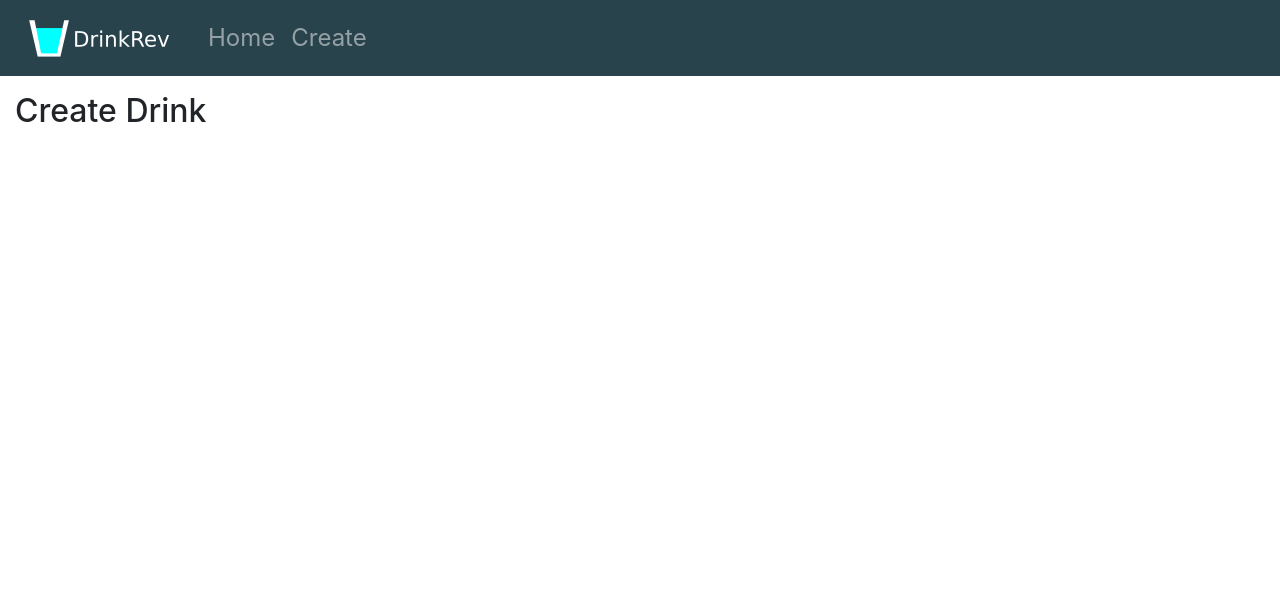
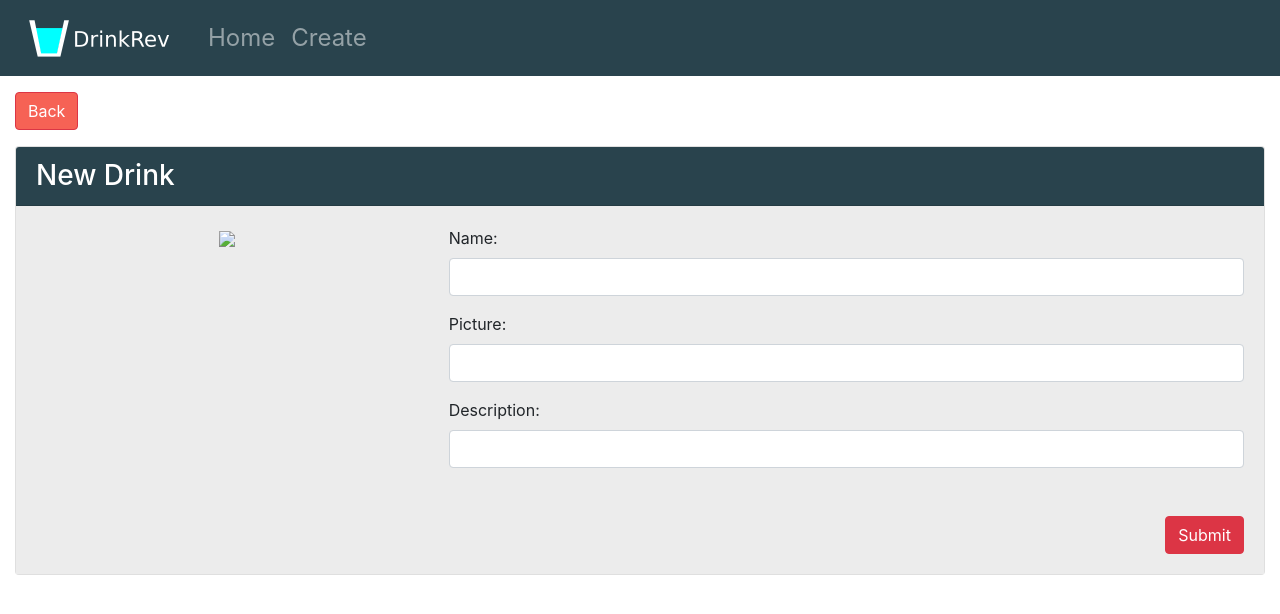
Before and after one commit to Mechasparrow/DrinkRev, a Django app: page /drinks/create-drink in a window 1280 px wide. Shown: the top 614 px of the page. Run offline with Django 3.2, Linux system fonts and the light colour scheme; some libraries are stand-ins or nearby versions.

Commit message:
drink creation

```diff
--- a/drinkreviews/static/drinkreviews/style.css
+++ b/drinkreviews/static/drinkreviews/style.css
@@ -91,3 +91,15 @@
 #drink-about-info .drink-desc {
     font-size: 2em;
 }
+
+/** Drink Creation **/
+.create-drink-view .card {
+    margin-top: 16px;
+}
+
+#new-drink-form .btn-submit {
+    margin-top: 32px;
+}
+
+
+/** Drink Review **/
--- a/drinkreviews/templates/drinkreviews/create-drink.html
+++ b/drinkreviews/templates/drinkreviews/create-drink.html
@@ -1,6 +1,55 @@
 {% extends "./web-base.html" %}
+{% load static %}
 {% block content %}
 
-    <h2>Create Drink</h2>
+    <div class = "create-drink-view">
+        <div class = "view-back-btn">
+            <a class = "btn btn-danger" href = "{% url 'index' %}">Back</a>
+        </div>
+
+        <div class = "card">
+            <div class = "card-header">
+                <!-- Drink Title -->
+                <h3 class = "card-title">New Drink</h3>
+            </div>
+
+            <div class = "card-body">
+                <div class = "row">
+                    <div class = "col-4">
+                        <div class = "text-center ml-auto mr-auto img-holder">
+                            <img class = "img-fluid" src = "https://via.placeholder.com/400"/>
+                        </div>
+                    </div>
+
+                    <div class = "col-8">
+                        <form id = "new-drink-form">
+                            <!-- Drink Name -->
+                            <div class = "form-group">
+                                <label for = "name-input">Name:</label>
+                                <input type = "text" class = "form-control" id = "name-input" name = "name"/>
+                            </div>
+
+                            <!-- Drink Picture -->
+                            <div class = "form-group">
+                                <label for = "picture-input">Picture:</label>
+                                <input type = "text" class = "form-control" id = "picture-input" name = "img_url"/>
+                            </div>
+
+                            <!-- Drink Desc -->
+                            <div class = "form-group">
+                                <label for = "desc-input">Description:</label>
+                                <input type = "text" class = "form-control" id = "desc-input" name = "description"/>
+                            </div>
+                            <!-- Submission button -->
+                            <button type = 'submit' class = "float-right btn btn-submit btn-danger">
+                                Submit
+                            </button>
+                        </form>
+                    </div>
+                </div>
+
+            </div>
+        </div>
+    </div>
 
 {% endblock %}
--- a/drinkreviews/templates/drinkreviews/drink-review.html
+++ b/drinkreviews/templates/drinkreviews/drink-review.html
@@ -1,6 +1,10 @@
 {% extends "./web-base.html" %}
 {% block content %}
 
-    <h2>Drink Rev</h2>
+    <div class = "review-drink-view">
+        <div class = "view-back-btn">
+            <a class = "btn btn-danger" href = "{% url 'index' %}">Back</a>
+        </div>
+    </div>
 
 {% endblock %}
--- a/drinkreviews/templates/drinkreviews/view-drink.html
+++ b/drinkreviews/templates/drinkreviews/view-drink.html
@@ -37,7 +37,7 @@
 
 
                         <!-- Drink Review Button-->
-                        <a href = "#" class ="btn btn-review btn-block btn-danger">
+                        <a href = "{% url 'review' %}" class ="btn btn-review btn-block btn-danger">
                             Review
                         </a>
 
```
